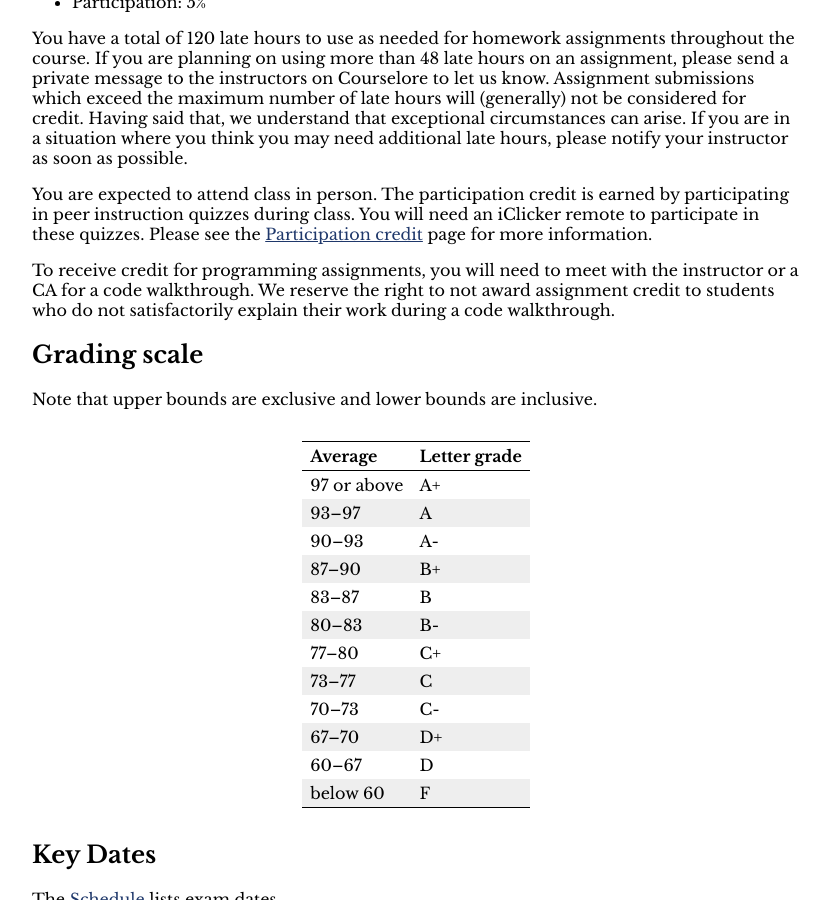
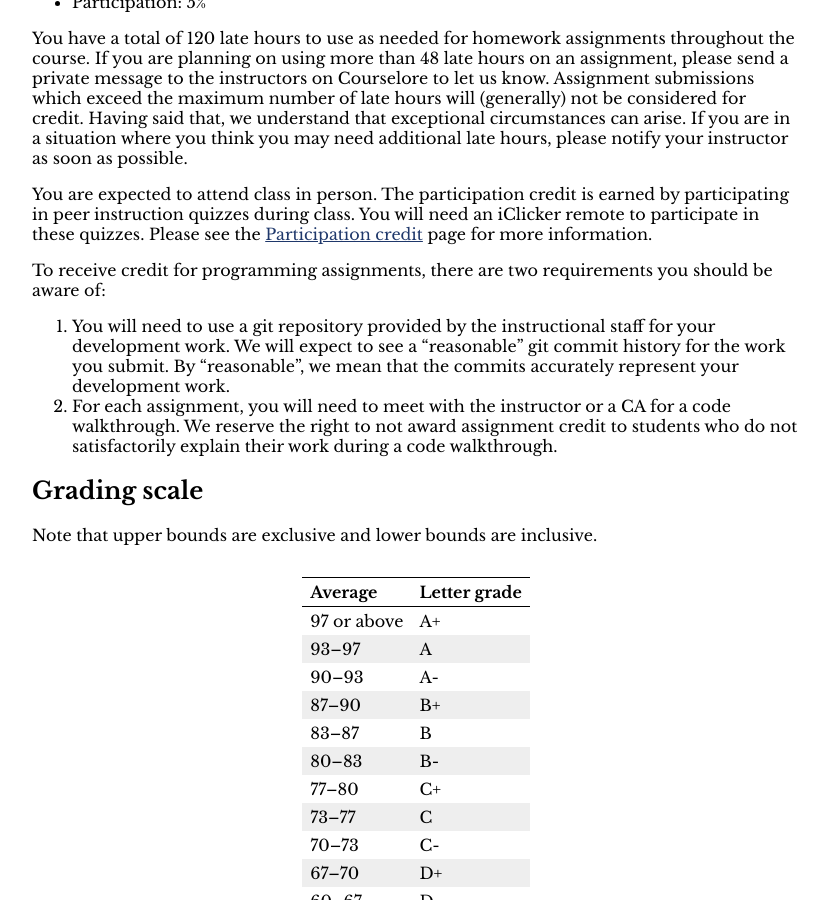
Before and after one commit to jhucsf/fall2026, a Jekyll site: the page built from syllabus.md, in a window 1280 px wide and 900 px high, scrolled down 2541 px. Shown: the whole window, without its empty margins (224-1052 px from the left). Built offline with Jekyll 4.4.1, drawn with Linux system fonts in a browser that asks for light colours.

Commit message:
need to use course-provided git repo for dev work

```diff
--- a/syllabus.md
+++ b/syllabus.md
@@ -137,10 +137,17 @@ earned by participating in peer instruction quizzes during class. You will
 need an iClicker remote to participate in these quizzes. Please see
 the [Participation credit](participation.html) page for more information.
 
-To receive credit for programming assignments, you will need to meet
-with the instructor or a CA for a code walkthrough. We reserve the right
-to not award assignment credit to students who do not satisfactorily
-explain their work during a code walkthrough.
+To receive credit for programming assignments, there are two requirements
+you should be aware of:
+
+1. You will need to use a git repository provided by the instructional staff
+   for your development work. We will expect to see a "reasonable" git
+   commit history for the work you submit. By "reasonable", we mean that
+   the commits accurately represent your development work.
+2. For each assignment, you will need to meet with the instructor or
+   a CA for a code walkthrough. We reserve the right to not award assignment
+   credit to students who do not satisfactorily explain their work during
+   a code walkthrough.
 
 ## Grading scale
 
```
